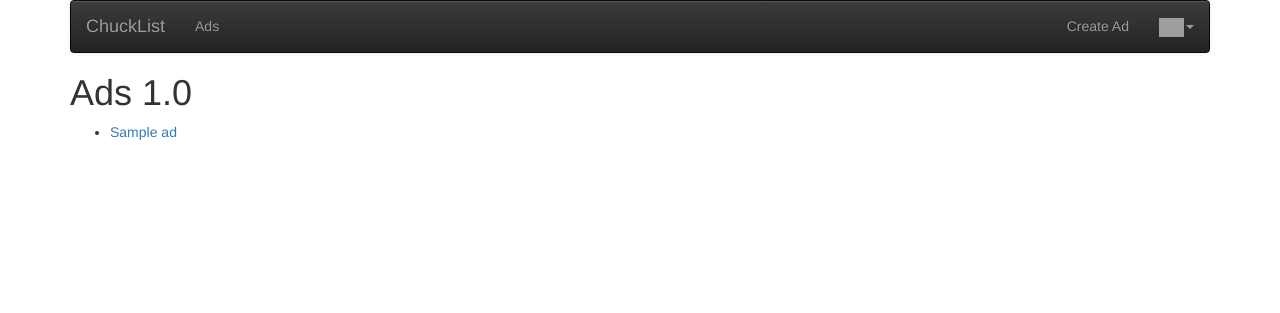
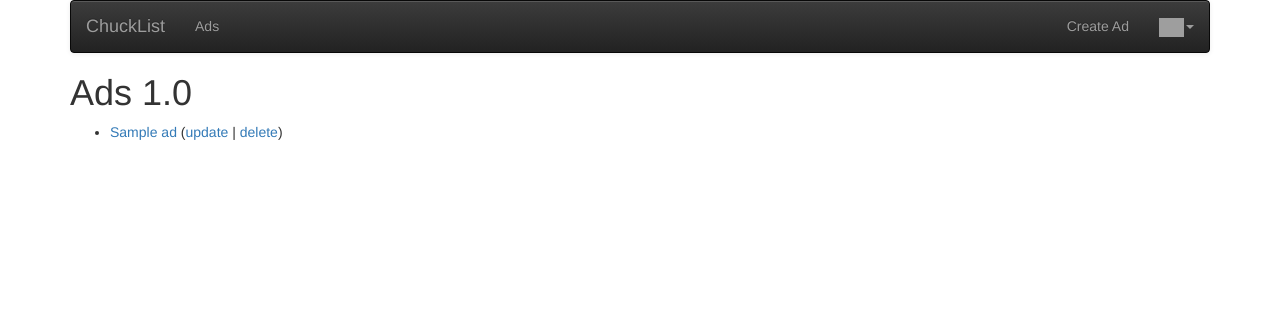
Before and after one commit to datner/dj4e, a Django app: page /ads in a window 1280 px wide. Shown: the top 313 px of the page. Run offline with Django 3.2, Linux system fonts and the light colour scheme; a user stored in the database is signed in; tables that the repository leaves empty hold one stand-in row (values such as "Sample post"); some libraries are stand-ins or nearby versions; grey boxes are pictures that could not be loaded.

Commit message:
add update and delete stuff

```diff
--- a/ads/templates/ads/ad_list.html
+++ b/ads/templates/ads/ad_list.html
@@ -5,6 +5,9 @@
 	{% for ad in ad_list %}
 	<li>
         <a href="{% url 'ads:ad_detail' ad.id %}">{{ ad.title }}</a>
+        {% if user.is_authenticated %}
+        (<a href="{% url 'ads:ad_update' ad.id %}">update</a> | <a href="{% url 'ads:ad_delete' ad.id %}">delete</a>)
+        {% endif %}
 	</li>
 	{% endfor %}
 </ul>
```
